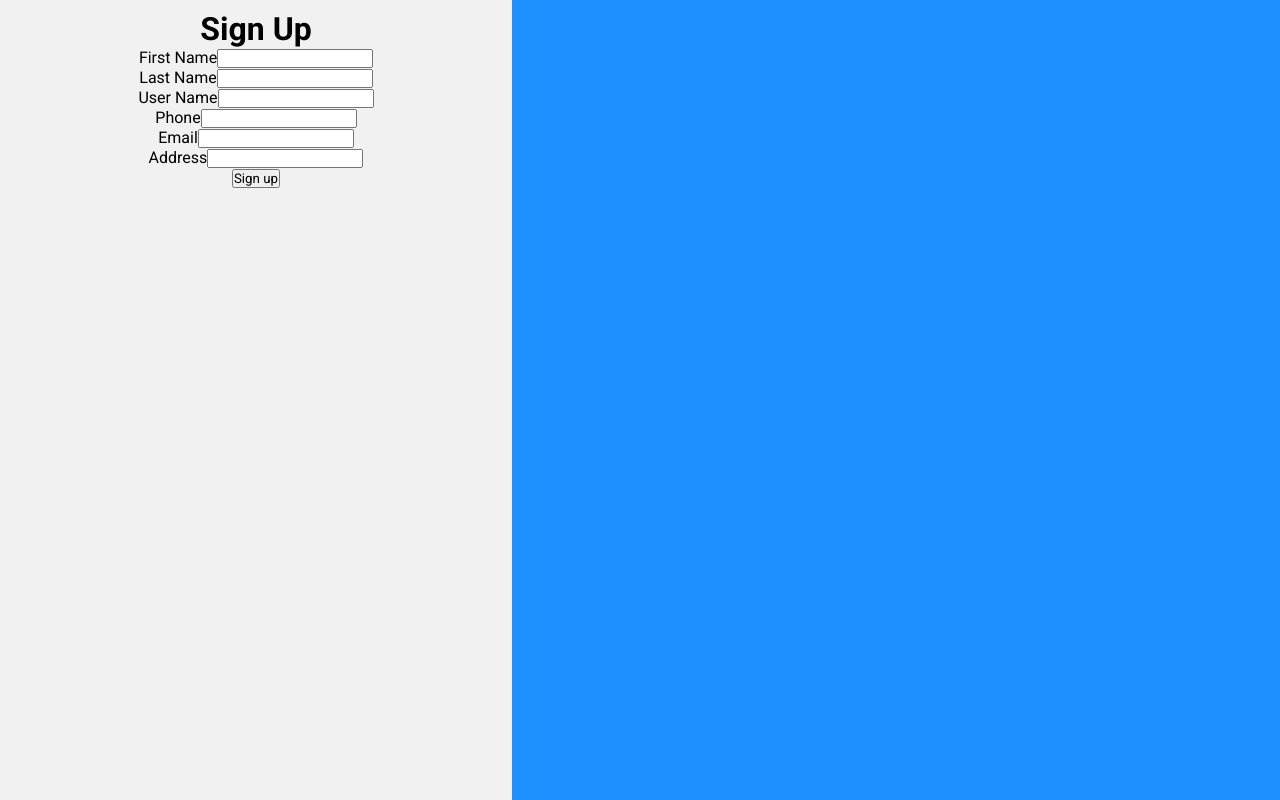
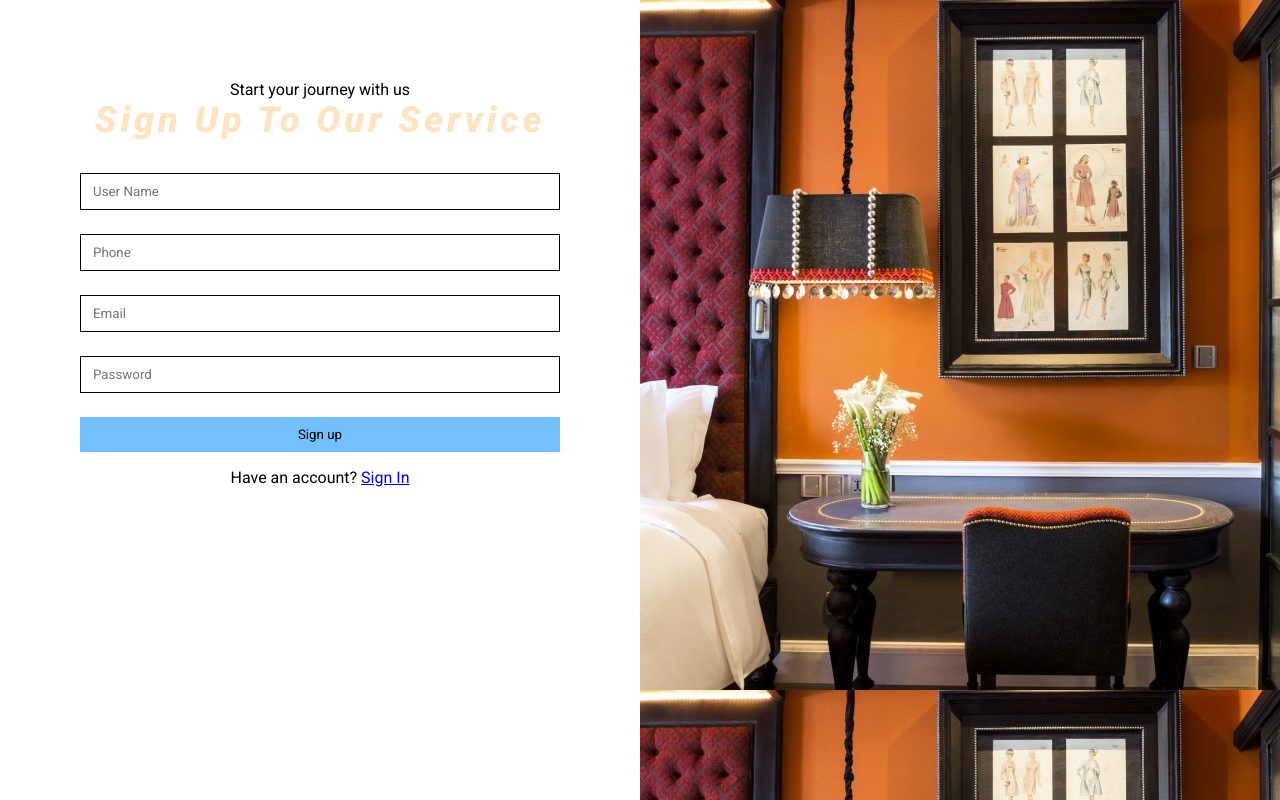
Before and after one commit to Vinh23123/KL-FE, a React (Vite) app: page /signup in a window 1280 px wide. Built offline with nearby package versions, Linux system fonts and the light colour scheme.

Commit message:
update sign up page

```diff
--- a/src/components/Error.jsx
+++ b/src/components/Error.jsx
@@ -1,5 +1,7 @@
+import "../styles/_Error.scss";
+
 const Error = ({ children }) => {
-  return children;
+  return <span className="error">{children}</span>;
 };
 
 export default Error;
--- a/src/components/FormInput.jsx
+++ b/src/components/FormInput.jsx
@@ -1,16 +1,12 @@
 import PropTypes from "prop-types";
 import Error from "./Error";
 
-const FormInput = ({ children, label, error }) => {
+import "../styles/_FormInput.scss";
+
+const FormInput = () => {
   // console.log(children.props.id);
 
-  return (
-    <div>
-      {label && <label htmlFor={children.props.id}>{label}</label>}
-      {children}
-      {error && <Error>{error} </Error>}
-    </div>
-  );
+  return;
 };
 
 FormInput.prototype = {
--- a/src/components/Input.jsx
+++ b/src/components/Input.jsx
@@ -1,3 +1,3 @@
-const Input = ({ id, name, type }) => {
+const Input = ({ children }) => {
   return <input type={type} name={name} id={id} />;
 };
--- a/src/components/Signup.jsx
+++ b/src/components/Signup.jsx
@@ -1,22 +1,36 @@
 import { Form, useForm } from "react-hook-form";
+import { Link, useNavigate } from "react-router-dom";
 
 import "../styles/_Signup.scss";
 import { VALIDATOR as pattern } from "../constant/PatternValidate";
-import FormInput from "./FormInput";
 
 const Signup = () => {
   const {
     register,
     handleSubmit,
-    formState: { errors },
+    formState: { errors, isSubmitting },
     control,
-  } = useForm();
+    reset,
+  } = useForm({
+    defaultValues: {
+      firstName: "",
+      lastName: "",
+      userName: "",
+      phone: "",
+      address: "",
+      password: "",
+    },
+  });
+  const navigate = useNavigate();
+  const onSubmit = async (data) => {
+    // Simulate an async submission process
+    // will repalce by api
 
-  const onSubmit = (data) => {
-    // handle data here
-    console.log(data);
+    await new Promise((resolve) => setTimeout(resolve, 2000));
+    navigate("/login");
+    reset();
+    console.log("Form submitted:", data);
   };
-
   const onErrors = (errors) => {
     console.log("Failed validation!", errors);
   };
@@ -24,56 +38,19 @@ const Signup = () => {
   return (
     <div className="signup">
       <div className="signup__flex-item-left">
-        <h1> Sign Up</h1>
-
-        <Form onSubmit={handleSubmit(onSubmit, onErrors)} control={control}>
-          <FormInput label="First Name" error={errors.firstName?.message}>
-            <input
-              type="text"
-              id="firstName"
-              name="firstName"
-              {...register("firstName", {
-                required: "This field is required",
-                minLength: {
-                  value: 5,
-                  message: "First Name should be at least 5 characters",
-                },
-                maxLength: {
-                  value: 20,
-                  message: "First Name should be at max 20 characters",
-                },
-              })}
-              //ARIA (Accessible Rich Internet Applications)
-              aria-invalid={errors.firstName ? "true" : "false"}
-            />
-          </FormInput>
-
-          <FormInput label="Last Name" error={errors.lastName?.message}>
-            <input
-              type="text"
-              id="lastName"
-              name="lastName"
-              {...register("lastName", {
-                required: "This field is required",
-                minLength: {
-                  value: 5,
-                  message: "Last Name should be at least 5 characters",
-                },
-                maxLength: {
-                  value: 20,
-                  message: "Last Name should be at max 20 characters",
-                },
-              })}
-              //ARIA (Accessible Rich Internet Applications)
-              aria-invalid={errors.lastName ? "true" : "false"}
-            />
-          </FormInput>
-
-          <FormInput label="User Name" error={errors.userName?.message}>
+        <Form
+          className="signup__flex-item-left__form"
+          onSubmit={handleSubmit(onSubmit, onErrors)}
+          control={control}
+        >
+          <p>Start your journey with us</p>
+          <h3>Sign Up To Our Service</h3>
+          <div className="signup__flex-item-left__group-items">
             <input
               type="text"
               id="userName"
               name="userName"
+              className="signup__flex-item-left__input"
               {...register("userName", {
                 required: "This field is required",
                 minLength: {
@@ -87,13 +64,22 @@ const Signup = () => {
               })}
               //ARIA (Accessible Rich Internet Applications)
               aria-invalid={errors.userName ? "true" : "false"}
+              placeholder="User Name"
             />
-          </FormInput>
-          <FormInput label="Phone" error={errors.phone?.message}>
+
+            {errors && (
+              <span className="signup__flex-item-left__errors">
+                {errors.userName?.message}
+              </span>
+            )}
+          </div>
+
+          <div className="signup__flex-item-left__group-items">
             <input
               type="text"
               id="phone"
               name="phone"
+              className="signup__flex-item-left__input"
               {...register("phone", {
                 required: "This field is required",
                 minLength: {
@@ -103,13 +89,20 @@ const Signup = () => {
               })}
               //ARIA (Accessible Rich Internet Applications)
               aria-invalid={errors.phone ? "true" : "false"}
+              placeholder="Phone"
             />
-          </FormInput>
-          <FormInput label="Email" error={errors.email?.message}>
+            {errors && (
+              <span className="signup__flex-item-left__errors">
+                {errors.phone?.message}
+              </span>
+            )}
+          </div>
+          <div className="signup__flex-item-left__group-items">
             <input
               type="text"
               id="email"
               name="email"
+              className="signup__flex-item-left__input"
               {...register("email", {
                 required: "This field is required",
                 pattern: {
@@ -118,21 +111,54 @@ const Signup = () => {
                 },
               })}
               aria-invalid={errors.email ? "true" : "false"}
+              placeholder="Email"
             />
-          </FormInput>
-
-          <FormInput label="Address" error={errors.address?.message}>
+            {errors && (
+              <span className="signup__flex-item-left__errors">
+                {errors.email?.message}
+              </span>
+            )}
+          </div>
+          <div className="signup__flex-item-left__group-items">
             <input
-              type="text"
-              id="address"
-              name="address"
-              {...register("address", {
+              type="password"
+              id="password"
+              name="password"
+              className="signup__flex-item-left__input"
+              {...register("password", {
                 required: "This field is required",
+                min: {
+                  value: 8,
+                  message: "Password must be at least 8 characters",
+                },
+                max: {
+                  value: 25,
+                  message: "Password must be maximum at 25 characters",
+                },
+                pattern: {
+                  // Minimum eight characters, at least one uppercase letter, one lowercase letter, one number and one special character
+                  // example pass: Password1@
+                  value: pattern.password,
+                  message: "Password is not valid",
+                },
               })}
-              aria-invalid={errors.address ? "true" : "false"}
+              aria-invalid={errors.password ? "true" : "false"}
+              placeholder="Password"
             />
-          </FormInput>
-          <button type="submit">Sign up</button>
+            {errors && (
+              <span className="signup__flex-item-left__errors">
+                {errors.password?.message}
+              </span>
+            )}
+          </div>
+          {/* <p>Is Dirty: {isDirty ? "Yes" : "No"}</p>
+          <p>Dirty Fields: {JSON.stringify(dirtyFields)}</p> */}
+          <button className="signup__flex-item-left__btn" type="submit">
+            {isSubmitting ? "Signing up ..." : "Sign up"}
+          </button>
+          <p>
+            Have an account? <Link to="/login">Sign In</Link>
+          </p>
         </Form>
       </div>
       <div className="signup__flex-item-right"></div>
--- a/src/constant/PatternValidate.js
+++ b/src/constant/PatternValidate.js
@@ -1,3 +1,5 @@
 export const VALIDATOR = {
   email: /^[\w-\.]+@([\w-]+\.)+[\w-]{2,4}$/,
+  password:
+    /^(?=.*[a-z])(?=.*[A-Z])(?=.*\d)(?=.*[@$!%*?&])[A-Za-z\d@$!%*?&]{8,}$/,
 };
--- /dev/null
+++ b/src/styles/_Error.scss
@@ -0,0 +1,3 @@
+.error {
+  color: red;
+}
--- /dev/null
+++ b/src/styles/_FormInput.scss
@@ -0,0 +1,12 @@
+.form-input {
+  display: flex;
+  align-items: center;
+  justify-content: center;
+  gap: 1rem;
+  margin-bottom: 0.8rem;
+
+  &__group-item {
+    display: flex;
+    flex-direction: column;
+  }
+}
--- a/src/styles/_Signup.scss
+++ b/src/styles/_Signup.scss
@@ -1,3 +1,5 @@
+@import "colors.scss";
+
 .signup {
   display: flex;
   flex-wrap: wrap;
@@ -6,15 +8,61 @@
   height: 100vh;
   width: auto;
   &__flex-item-left {
-    background-color: #f1f1f1;
     padding: 10px;
-    flex: 40%;
+    flex: 50%;
+    padding: 3rem;
+
+    &__form {
+      // background-color: red;
+      padding: 2rem;
+      height: 100%;
+      // box-shadow: 0 2.4rem 4.8rem rgba(0, 0, 0, 0.418);
+      // justify-self: center;
+    }
+
+    &__group-items {
+      display: flex;
+      flex-direction: column;
+      justify-content: center;
+      align-items: center;
+    }
+
+    &__input {
+      width: 100%;
+      padding: 10px 12px;
+      margin-bottom: 8px;
+      border: 1px solid black;
+    }
+
+    &__input:focus {
+      border: 1px solid;
+      outline: none;
+      border: 1px solid $primary-color;
+    }
+
+    &__errors {
+      color: red;
+      font-size: 14px;
+      align-self: flex-start;
+      margin-bottom: 1rem;
+    }
+    &__btn {
+      width: 100%;
+      padding: 10px 14px;
+      border: none;
+      background-color: $button-background-base;
+      transition: 1s ease-in-out;
+      margin-bottom: 1rem;
+    }
+    &__btn:hover {
+      background-color: $button-background-hover;
+    }
   }
 
   &__flex-item-right {
-    background-color: dodgerblue;
     padding: 10px;
-    flex: 60%;
+    flex: 50%;
+    background-image: url("/src/assets/room_image/Deluxe-Suite2.jpg");
   }
 
   // Nest the media query inside the .login class
@@ -25,3 +73,13 @@
     }
   }
 }
+
+.signup h3 {
+  color: bisque;
+  font-size: 36px;
+  font-style: italic;
+  font-weight: 900;
+  letter-spacing: 4px;
+
+  margin-bottom: 2rem;
+}
--- a/src/styles/_Slider.scss
+++ b/src/styles/_Slider.scss
@@ -3,14 +3,11 @@
 .room-details {
   display: grid;
   grid-template-columns: repeat(2, 1fr);
-  max-width: 100rem;
-  // height: 50rem;
-  // align-items: center;
+
   gap: 1rem;
-  margin: 2rem;
-  padding: 5rem;
+  margin-top: 2rem;
+  padding: 2rem;
   box-shadow: 0 0.6rem 1.5rem rgba(0, 0, 0, 0.118);
-  box-sizing: border-box;
   &__infor {
     // background-color: red;
   }
@@ -93,7 +90,7 @@
   top: 0;
   left: 0;
   width: 100%;
-  height: 30rem;
+  height: 25rem;
 
   display: flex;
   align-items: center;
@@ -137,7 +134,7 @@
 
 .dots {
   position: absolute;
-  bottom: 5%;
+  bottom: 35%;
   left: 50%;
   transform: translateX(-50%) translateY(-500%);
   display: flex;
```
Also changed, not shown: src/components/Modal.jsx (+12 -7 lines), src/pages/Home.jsx (+4 -4 lines), src/styles/_Home.scss (+37 -0 lines).
